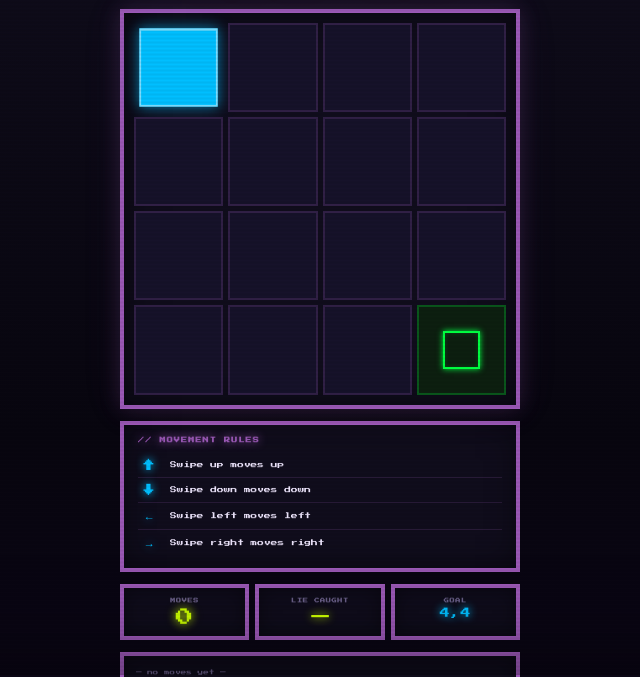
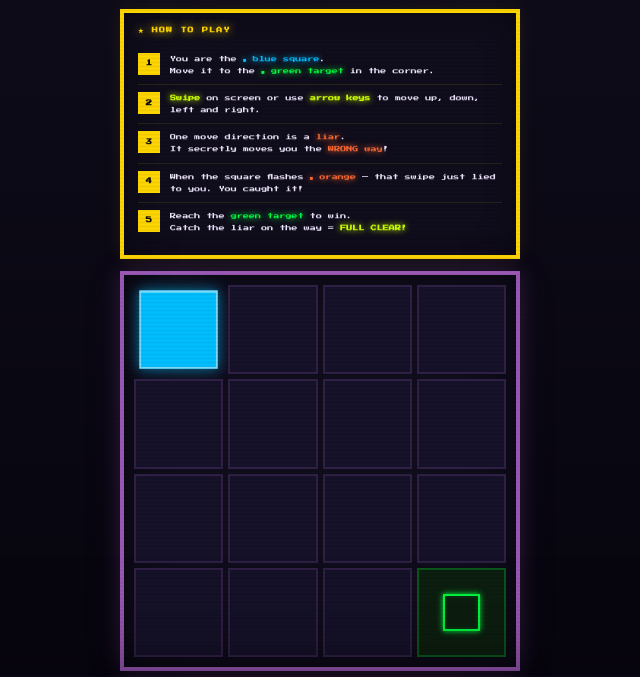
Before and after one commit to pranavatla/games.atla, a plain HTML site: page deploy/web/index.html in a window 1280 px wide. Shown: the part 125-802 px from the top of the page, without its empty margins (320-960 px from the left). Drawn offline with Linux system fonts and the light colour scheme.

Commit message:
Add kid-friendly How to Play panel to Glitch game
Co-Authored-By: Claude Sonnet 4.6 <noreply@anthropic.com>

```diff
--- a/deploy/web/index.html
+++ b/deploy/web/index.html
@@ -311,6 +311,52 @@
       text-align:center;font-size:0.35rem;
       color:var(--muted);letter-spacing:0.1em;
     }
+
+    /* ── How to play ── */
+    .htp{
+      background:var(--bg2);
+      border:var(--pixel-border) var(--color-yellow);
+      box-shadow:inset 0 0 30px rgba(0,0,0,0.4),0 0 16px rgba(255,215,0,0.08);
+      padding:14px;
+    }
+    .htp-lbl{
+      font-size:0.38rem;font-weight:700;letter-spacing:0.18em;
+      text-transform:uppercase;
+      color:var(--color-yellow);
+      text-shadow:0 0 8px var(--color-yellow);
+      margin-bottom:12px;
+    }
+    .htp-step{
+      display:flex;align-items:flex-start;gap:10px;
+      padding:7px 0;
+      border-bottom:1px solid rgba(255,215,0,0.1);
+      font-size:0.38rem;line-height:2;
+    }
+    .htp-step:last-child{border-bottom:none}
+    .htp-num{
+      flex-shrink:0;width:22px;height:22px;
+      display:flex;align-items:center;justify-content:center;
+      background:var(--color-yellow);color:var(--bg);
+      font-size:0.4rem;font-weight:700;
+    }
+    .htp-text{color:var(--text)}
+    .htp-text em{
+      font-style:normal;
+      color:var(--color-orange);
+      text-shadow:0 0 6px var(--color-orange);
+    }
+    .htp-text b{
+      color:var(--color-neon-2);
+      text-shadow:0 0 6px var(--color-neon-2);
+    }
+    .htp-text .blu{
+      color:var(--color-blue);
+      text-shadow:0 0 6px var(--color-blue);
+    }
+    .htp-text .grn{
+      color:var(--color-green);
+      text-shadow:0 0 6px var(--color-green);
+    }
   </style>
 </head>
 <body>
@@ -320,6 +366,36 @@
   <div class="hdr">
     <div class="title">GLITCH</div>
     <div class="sub">SWIPE TO MOVE &mdash; ONE RULE ALWAYS LIES</div>
+  </div>
+
+  <!-- How to play -->
+  <div class="htp">
+    <div class="htp-lbl">&#x2605; How to Play</div>
+
+    <div class="htp-step">
+      <div class="htp-num">1</div>
+      <div class="htp-text">You are the <span class="blu">&#x25A0; blue square</span>.<br>Move it to the <span class="grn">&#x25A0; green target</span> in the corner.</div>
+    </div>
+
+    <div class="htp-step">
+      <div class="htp-num">2</div>
+      <div class="htp-text"><b>Swipe</b> on screen or use <b>arrow keys</b> to move up, down, left and right.</div>
+    </div>
+
+    <div class="htp-step">
+      <div class="htp-num">3</div>
+      <div class="htp-text">One move direction is a <em>liar</em>.<br>It secretly moves you the <em>WRONG way</em>!</div>
+    </div>
+
+    <div class="htp-step">
+      <div class="htp-num">4</div>
+      <div class="htp-text">When the square flashes <em>&#x25A0; orange</em> — that swipe just lied to you. You caught it!</div>
+    </div>
+
+    <div class="htp-step">
+      <div class="htp-num">5</div>
+      <div class="htp-text">Reach the <span class="grn">green target</span> to win.<br>Catch the liar on the way = <b>FULL CLEAR!</b></div>
+    </div>
   </div>
 
   <div class="grid-wrap">
```
